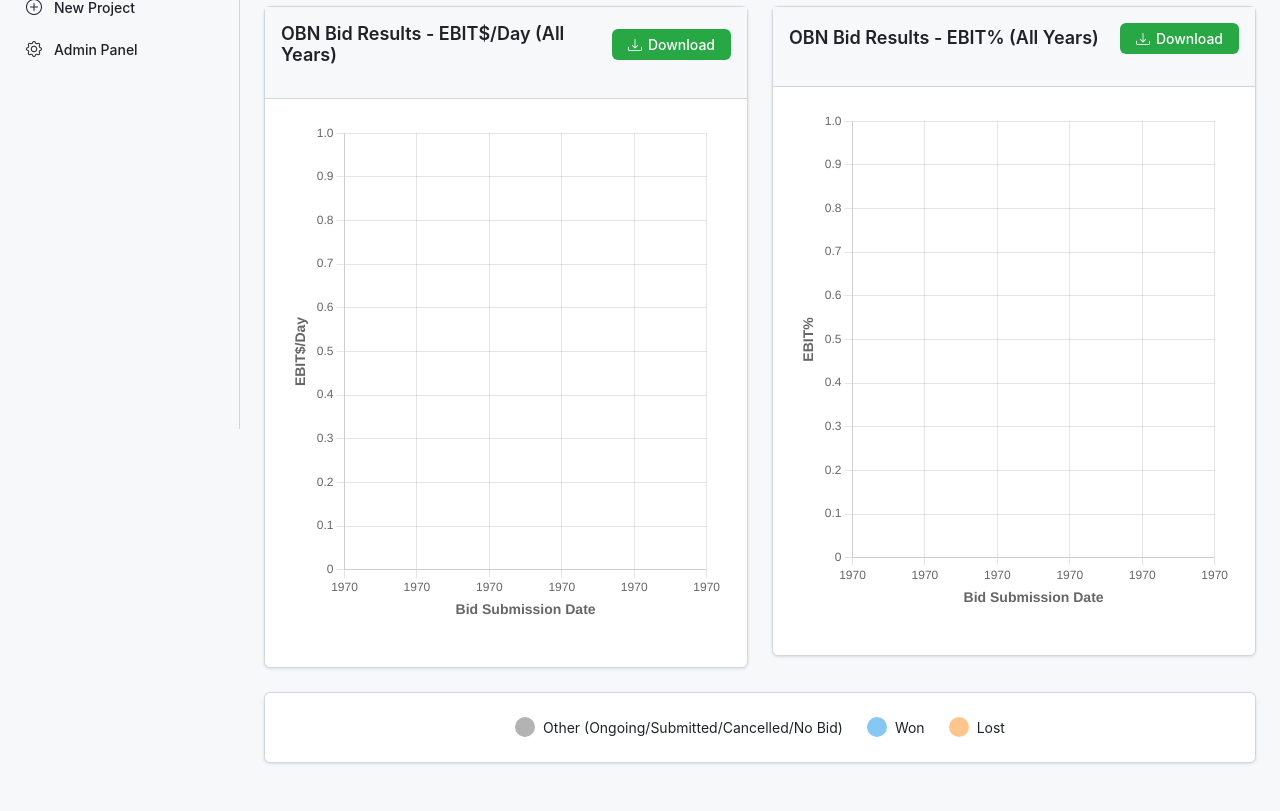
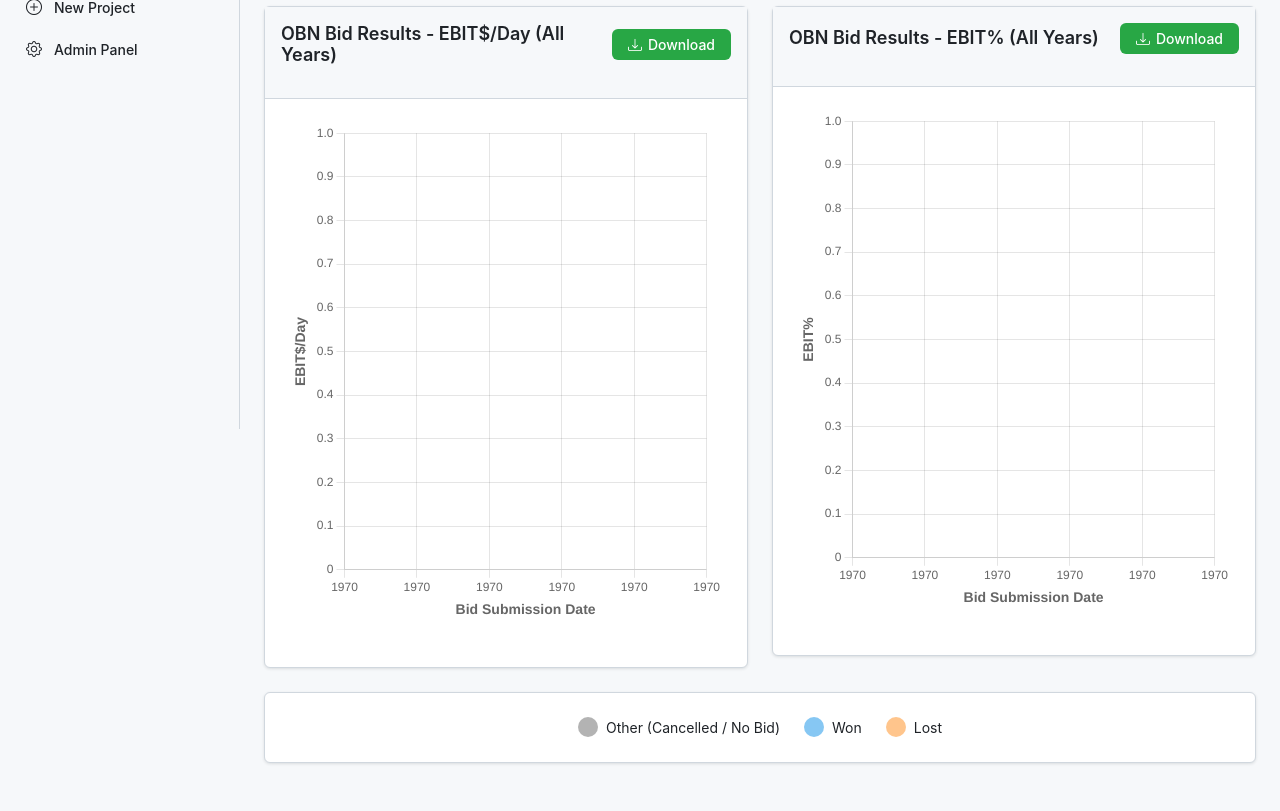
Before and after one commit to colina83/Business-Intelligence-Dashboard, a Django app: page /market/pricing-graphs/ in a window 1280 px wide. Shown: the part 371-1182 px from the top of the page. Run offline with Django 5.2, Linux system fonts and the light colour scheme; the visitor is signed in with stand-in values (Sample User, id 1); data that the repository does not hold is empty.

Commit message:
Updating Pricing Graphs - Filter to take only No Bid and Cancelled

```diff
--- a/market_analysis/views.py
+++ b/market_analysis/views.py
@@ -879,13 +879,16 @@ def pricing_graphs(request):
         end_year = request.GET.get('end_year')
 
         # Get all projects with OBN technology and financial data
+        # Only include results that are Won, Lost, Cancelled or No Bid
+        # (exclude Ongoing and Submitted from plots)
         qs = (
             Project.objects.select_related('client', 'financials')
             .prefetch_related('technologies')
             .filter(
                 technologies__technology='OBN',
                 financials__isnull=False,
-                submission_date__isnull=False
+                submission_date__isnull=False,
+                status__in=['Won', 'Lost', 'Cancelled', 'No Bid']
             )
         )
 
@@ -919,9 +922,13 @@ def pricing_graphs(request):
                     color = 'rgba(255, 159, 64, 0.6)'  # Orange
                     status_label = 'Lost'
                 else:
-                    # Ongoing, Submitted, Cancelled, No Bid - all treated as pending/other
-                    color = 'rgba(128, 128, 128, 0.6)'  # Gray
-                    status_label = 'Other'
+                    # Only Cancelled and No Bid should be treated as 'Other' (gray)
+                    if p.status in ('Cancelled', 'No Bid'):
+                        color = 'rgba(128, 128, 128, 0.6)'
+                        status_label = 'Other'
+                    else:
+                        # Any other status (should be excluded by queryset) - skip
+                        continue
 
                 # EBIT$/Day data point
                 if financial.ebit_day is not None:
--- a/templates/market_analysis/pricing_graphs.html
+++ b/templates/market_analysis/pricing_graphs.html
@@ -243,7 +243,7 @@
         <div class="d-flex justify-content-center gap-4">
             <div class="d-flex align-items-center gap-2">
                 <div style="width: 20px; height: 20px; background-color: rgba(128, 128, 128, 0.6); border-radius: 50%;"></div>
-                <span>Other (Ongoing/Submitted/Cancelled/No Bid)</span>
+                <span>Other (Cancelled / No Bid)</span>
             </div>
             <div class="d-flex align-items-center gap-2">
                 <div style="width: 20px; height: 20px; background-color: rgba(54, 162, 235, 0.6); border-radius: 50%;"></div>
```
